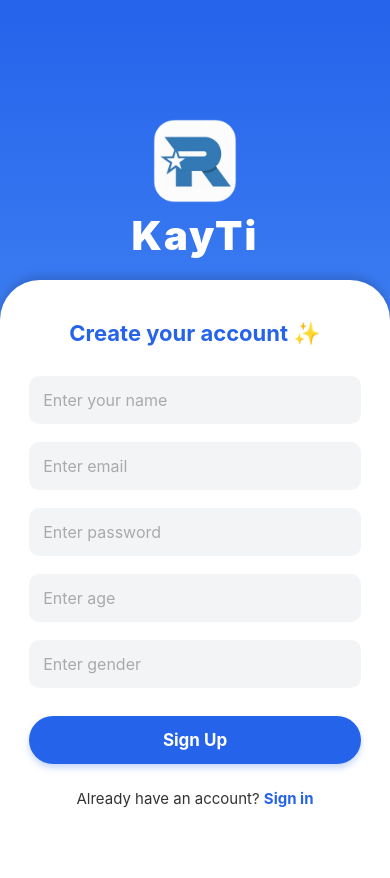
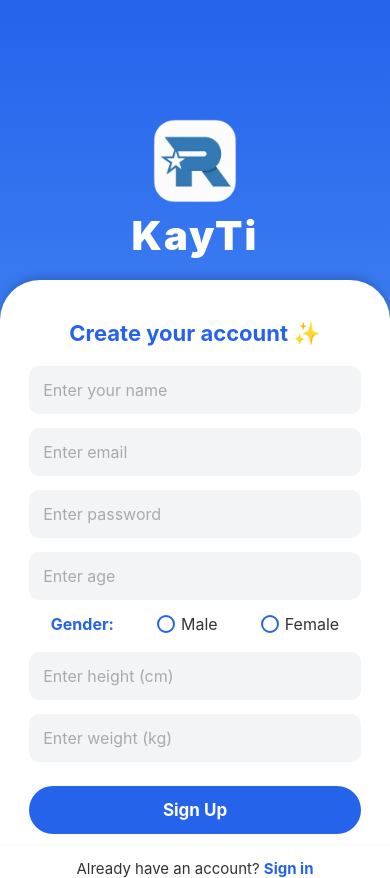
Before and after one commit to sdijhegwkh/Nhom16_HealthyCheck, a React Native app in the folder HealthCheck_Frontend/: screen /SignUp in a window 390 px wide. Both pictures are taken after a click on the element "Sign up". Before the commit the page ends 844 px from the top, so only its background shows below. Built offline with nearby package versions, Linux system fonts and the light colour scheme.

Commit message:
add regex for signup and change deploy place

```diff
--- a/HealthCheck_Frontend/screens/LoginScreen.tsx
+++ b/HealthCheck_Frontend/screens/LoginScreen.tsx
@@ -43,7 +43,7 @@ export default function LoginScreen({ navigation }: Props) {
     }
 
     try {
-      const response = await fetch('https://health-check-deploy.onrender.com/users/login', {
+      const response = await fetch('https://nhom16-healthycheck.onrender.com/users/login', {
         method: 'POST',
         headers: { 'Content-Type': 'application/json' },
         body: JSON.stringify({ email, password }),
--- a/HealthCheck_Frontend/screens/SignUpScreen.tsx
+++ b/HealthCheck_Frontend/screens/SignUpScreen.tsx
@@ -1,4 +1,4 @@
-import React, { useState, useEffect, useRef } from 'react';
+import React, { useState, useEffect, useRef } from "react";
 import {
   View,
   Text,
@@ -9,23 +9,29 @@ import {
   Platform,
   Pressable,
   Image,
-} from 'react-native';
-import { LinearGradient } from 'expo-linear-gradient';
-import { StackNavigationProp } from '@react-navigation/stack';
-import { RootStackParamList } from '../App';
+  TouchableOpacity,
+} from "react-native";
+import { LinearGradient } from "expo-linear-gradient";
+import { StackNavigationProp } from "@react-navigation/stack";
+import { RootStackParamList } from "../App";
 
-type SignUpScreenNavigationProp = StackNavigationProp<RootStackParamList, 'SignUp'>;
+type SignUpScreenNavigationProp = StackNavigationProp<
+  RootStackParamList,
+  "SignUp"
+>;
 
 interface Props {
   navigation: SignUpScreenNavigationProp;
 }
 
 export default function SignUpScreen({ navigation }: Props) {
-  const [name, setName] = useState('');
-  const [email, setEmail] = useState('');
-  const [password, setPassword] = useState('');
-  const [age, setAge] = useState('');
-  const [gender, setGender] = useState('');
+  const [name, setName] = useState("");
+  const [email, setEmail] = useState("");
+  const [password, setPassword] = useState("");
+  const [age, setAge] = useState("");
+  const [gender, setGender] = useState<"Male" | "Female" | "">("");
+  const [height, setHeight] = useState("");
+  const [weight, setWeight] = useState("");
 
   const fadeAnim = useRef(new Animated.Value(0)).current;
   const slideAnim = useRef(new Animated.Value(40)).current;
@@ -37,19 +43,49 @@ export default function SignUpScreen({ navigation }: Props) {
     ]).start();
   }, []);
 
-  // ✅ Hàm đăng ký
+  const validateEmail = (email: string) => /\S+@\S+\.\S+/.test(email);
+
   async function handleSignUp() {
-    if (!name || !email || !password || !age || !gender) {
+    if (!name || !email || !password || !age || !gender || !height || !weight) {
       alert("Please fill all fields");
       return;
     }
 
+    if (!validateEmail(email)) {
+      alert("Invalid email format");
+      return;
+    }
+
+    const ageNum = Number(age);
+    const heightNum = Number(height);
+    const weightNum = Number(weight);
+
+    if (isNaN(ageNum) || isNaN(heightNum) || isNaN(weightNum)) {
+      alert("Age, height, and weight must be numbers");
+      return;
+    }
+
+    // Tính BMI = weight / (height(m)^2)
+    const bmi = (weightNum / Math.pow(heightNum / 100, 2)).toFixed(1);
+
     try {
-      const response = await fetch("https://health-check-deploy.onrender.com/users/signup", {
-        method: "POST",
-        headers: { "Content-Type": "application/json" },
-        body: JSON.stringify({ name, email, password, age, gender }),
-      });
+      const response = await fetch(
+        "https://nhom16-healthycheck.onrender.com/users/signup",
+        {
+          method: "POST",
+          headers: { "Content-Type": "application/json" },
+          body: JSON.stringify({
+            name,
+            email,
+            password,
+            age: ageNum,
+            gender,
+            height: heightNum,
+            weight: weightNum,
+            bmi: parseFloat(bmi),
+          }),
+        }
+      );
 
       const data = await response.json();
 
@@ -68,21 +104,18 @@ export default function SignUpScreen({ navigation }: Props) {
   return (
     <KeyboardAvoidingView
       style={{ flex: 1 }}
-      behavior={Platform.OS === 'ios' ? 'padding' : undefined}
+      behavior={Platform.OS === "ios" ? "padding" : undefined}
     >
-      <LinearGradient colors={['#2563eb', '#60a5fa']} style={styles.container}>
-        {/* Logo + Tên thương hiệu */}
+      <LinearGradient colors={["#2563eb", "#60a5fa"]} style={styles.container}>
+        {/* Header */}
         <View style={styles.header}>
-          <Image source={require('../assets/logoxoanen1.png')} style={styles.logo} />
+          <Image source={require("../assets/logoxoanen1.png")} style={styles.logo} />
           <Text style={styles.brand}>KayTi</Text>
         </View>
 
-        {/* Card trắng */}
+        {/* Form */}
         <Animated.View
-          style={[
-            styles.card,
-            { opacity: fadeAnim, transform: [{ translateY: slideAnim }] },
-          ]}
+          style={[styles.card, { opacity: fadeAnim, transform: [{ translateY: slideAnim }] }]}
         >
           <Text style={styles.title}>Create your account ✨</Text>
 
@@ -100,6 +133,8 @@ export default function SignUpScreen({ navigation }: Props) {
             placeholderTextColor="#aaa"
             value={email}
             onChangeText={setEmail}
+            autoCapitalize="none"
+            keyboardType="email-address"
           />
 
           <TextInput
@@ -120,18 +155,43 @@ export default function SignUpScreen({ navigation }: Props) {
             onChangeText={setAge}
           />
 
+          {/* Gender Radio */}
+          <View style={styles.genderContainer}>
+            <Text style={styles.genderLabel}>Gender:</Text>
+            {["Male", "Female"].map((g) => (
+              <TouchableOpacity
+                key={g}
+                style={styles.radioOption}
+                onPress={() => setGender(g as "Male" | "Female")}
+              >
+                <View style={[styles.radioCircle, gender === g && styles.radioSelected]} />
+                <Text style={styles.radioText}>{g}</Text>
+              </TouchableOpacity>
+            ))}
+          </View>
+
           <TextInput
             style={styles.input}
-            placeholder="Enter gender"
+            placeholder="Enter height (cm)"
             placeholderTextColor="#aaa"
-            value={gender}
-            onChangeText={setGender}
+            keyboardType="numeric"
+            value={height}
+            onChangeText={setHeight}
+          />
+
+          <TextInput
+            style={styles.input}
+            placeholder="Enter weight (kg)"
+            placeholderTextColor="#aaa"
+            keyboardType="numeric"
+            value={weight}
+            onChangeText={setWeight}
           />
 
           <Pressable
             style={({ pressed }) => [
               styles.button,
-              pressed && { backgroundColor: '#1e3a8a' },
+              pressed && { backgroundColor: "#1e3a8a" },
             ]}
             onPress={handleSignUp}
           >
@@ -139,8 +199,8 @@ export default function SignUpScreen({ navigation }: Props) {
           </Pressable>
 
           <Text style={styles.footerText}>
-            Already have an account?{' '}
-            <Text style={styles.link} onPress={() => navigation.navigate('Login')}>
+            Already have an account?{" "}
+            <Text style={styles.link} onPress={() => navigation.navigate("Login")}>
               Sign in
             </Text>
           </Text>
@@ -152,60 +212,60 @@ export default function SignUpScreen({ navigation }: Props) {
 
 const styles = StyleSheet.create({
   container: { flex: 1 },
-  header: {
-    flex: 0.35,
-    justifyContent: 'flex-end',
-    alignItems: 'center',
-    paddingBottom: 20,
-  },
+  header: { flex: 0.35, justifyContent: "flex-end", alignItems: "center", paddingBottom: 20 },
   logo: { width: 100, height: 100 },
-  brand: {
-    fontSize: 40,
-    fontWeight: '900',
-    color: '#fff',
-    letterSpacing: 2,
-  },
+  brand: { fontSize: 40, fontWeight: "900", color: "#fff", letterSpacing: 2 },
   card: {
     flex: 0.65,
-    backgroundColor: '#fff',
+    backgroundColor: "#fff",
     borderTopLeftRadius: 40,
     borderTopRightRadius: 40,
-    alignItems: 'center',
+    alignItems: "center",
     paddingVertical: 40,
-    shadowColor: '#000',
+    shadowColor: "#000",
     shadowOpacity: 0.15,
     shadowOffset: { width: 0, height: -4 },
     shadowRadius: 8,
     elevation: 12,
   },
-  title: {
-    fontSize: 22,
-    fontWeight: 'bold',
-    color: '#2563eb',
-    marginBottom: 30,
-  },
+  title: { fontSize: 22, fontWeight: "bold", color: "#2563eb", marginBottom: 20 },
   input: {
-    width: '85%',
-    backgroundColor: '#f3f4f6',
+    width: "85%",
+    backgroundColor: "#f3f4f6",
     borderRadius: 10,
     padding: 14,
-    color: '#000',
-    marginBottom: 18,
+    color: "#000",
+    marginBottom: 14,
     fontSize: 16,
   },
+  genderContainer: {
+    flexDirection: "row",
+    alignItems: "center",
+    marginBottom: 18,
+    width: "85%",
+    justifyContent: "space-around",
+  },
+  genderLabel: { fontSize: 16, color: "#2563eb", fontWeight: "bold" },
+  radioOption: { flexDirection: "row", alignItems: "center" },
+  radioCircle: {
+    width: 18,
+    height: 18,
+    borderRadius: 9,
+    borderWidth: 2,
+    borderColor: "#2563eb",
+    marginRight: 6,
+  },
+  radioSelected: { backgroundColor: "#2563eb" },
+  radioText: { fontSize: 16, color: "#333" },
   button: {
-    width: '85%',
-    backgroundColor: '#2563eb',
+    width: "85%",
+    backgroundColor: "#2563eb",
     borderRadius: 30,
     paddingVertical: 14,
-    alignItems: 'center',
+    alignItems: "center",
     marginTop: 10,
-    shadowColor: '#2563eb',
-    shadowOpacity: 0.25,
-    shadowOffset: { width: 0, height: 4 },
-    shadowRadius: 6,
   },
-  buttonText: { color: '#fff', fontWeight: '700', fontSize: 17 },
-  footerText: { color: '#333', marginTop: 25, fontSize: 15 },
-  link: { fontWeight: '700', color: '#2563eb' },
+  buttonText: { color: "#fff", fontWeight: "700", fontSize: 17 },
+  footerText: { color: "#333", marginTop: 25, fontSize: 15 },
+  link: { fontWeight: "700", color: "#2563eb" },
 });
```
Also changed, not shown: 1 other file (tests, documents, lock files or other folders).
